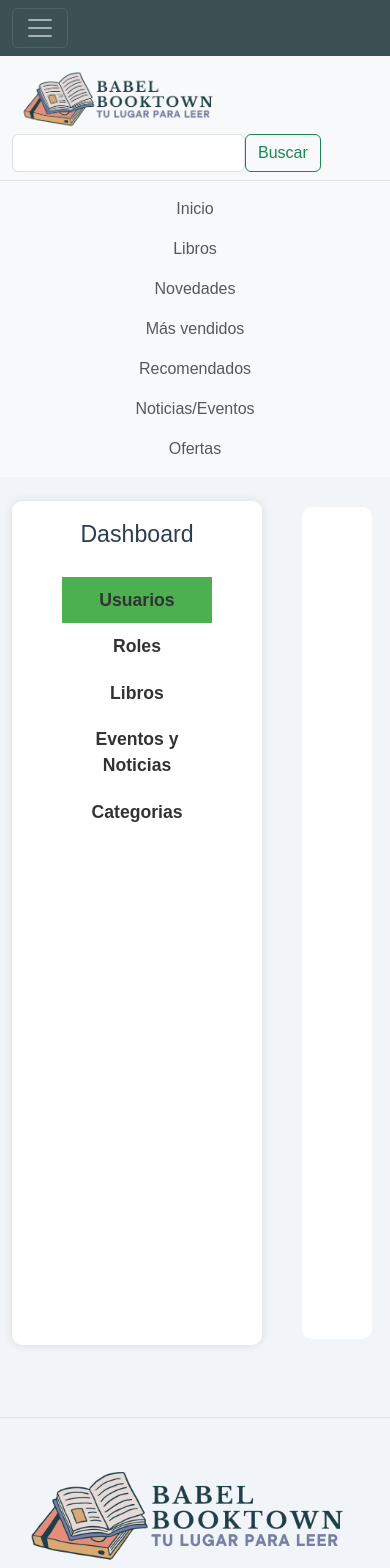
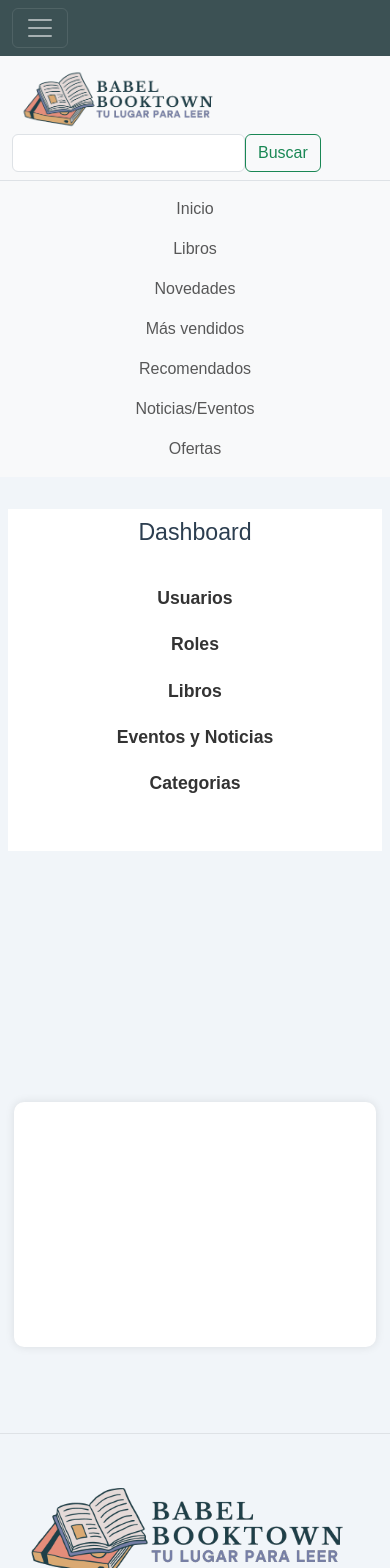
Before and after one commit to DianaRojasUwU/DianaRojasUwU.github.io, a Vue app in the folder babelfrontnend_vue/: page /vistaAdmin in a window 390 px wide. Shown: the top 1568 px of the page. Built offline with nearby package versions, Linux system fonts and the light colour scheme; no server answers; a small style sheet from the web is missing.

Commit message:
Cambios en el proyecto

```diff
--- a/babelfrontnend_vue/src/App.vue
+++ b/babelfrontnend_vue/src/App.vue
@@ -1,13 +1,15 @@
 <template>
+  <div id="app">
     <Navbar></Navbar>
     <div class="home">
       <br>
-  <div class="home container"> <!-- Agregamos la clase "container" -->
+      <div class="container">
         <router-view/>
       </div>
       <br>
     </div>
     <FooterVue></FooterVue>
+  </div>
 </template>
 
 <script>
@@ -23,10 +25,11 @@ export default {
 }
 </script>
 
-
 <style>
 #app {
-  font-family: Avenir, Helvetica, Arial, sans-serif;
+  display: flex;
+  flex-direction: column;
+  font-family: 'Avenir', 'Helvetica', 'Arial', sans-serif;
   -webkit-font-smoothing: antialiased;
   -moz-osx-font-smoothing: grayscale;
   text-align: center;
@@ -34,7 +37,7 @@ export default {
 }
 
 nav {
-  padding: 30px;
+  padding: 1rem;
 }
 
 nav a {
@@ -45,4 +48,18 @@ nav a {
 nav a.router-link-exact-active {
   color: #42b983;
 }
+
+.home .container {
+  padding: 1rem; /* Ajuste el espaciado según sus necesidades */
+}
+
+@media (max-width: 768px) {
+  nav {
+    padding: 0.5rem; /* Espaciado reducido en dispositivos móviles */
+  }
+
+  .home .container {
+    padding: 0.5rem; /* Espaciado reducido en dispositivos móviles */
+  }
+}
 </style>
--- a/babelfrontnend_vue/src/components/Sidebar.vue
+++ b/babelfrontnend_vue/src/components/Sidebar.vue
@@ -7,7 +7,7 @@
       </div>
 
       <ul class="list-unstyled components">
-        <li class="active">
+        <li class="">
           <router-link to="/vistaAdmin/ListarUsuario" class="button">
             <span class="text">Usuarios</span>
           </router-link>
@@ -47,25 +47,24 @@ export default {
 };
 </script>
 
+
 <style scoped>
 #app {
   display: flex;
 }
 
 #sidebar {
-  height: 100%;
-  position: absolute;
   width: 250px;
   background: #fff;
   padding-top: 20px;
   box-shadow: 0 0 10px rgba(0, 0, 0, 0.1);
+  border-radius: 10px;
   transition: width 0.3s ease, border-radius 0.3s ease;
-  border-radius: 10px; /* Ajusta según tu preferencia */
 }
 
 #sidebar:hover {
   width: 280px;
-  border-radius: 15px; /* Ajusta según tu preferencia */
+  border-radius: 15px;
 }
 
 #sidebar .sidebar-header {
@@ -96,12 +95,33 @@ export default {
 }
 
 #content {
+  margin-top: 20px;
   margin-left: 250px;
   padding: 20px;
   transition: margin-left 0.3s ease;
 }
 
-#sidebar:hover + #content {
-  margin-left: 280px;
+@media (max-width: 768px) {
+  #app {
+    flex-direction: column;
+    align-items: stretch;
+  }
+
+  #sidebar {
+    width: 100%;
+    border-radius: 0;
+    box-shadow: none;
+    position: static;
+    padding-top: 10px;
+  }
+
+  #sidebar:hover {
+    width: 100%;
+  }
+
+  #content {
+    margin-top: 0;
+    margin-left: 0;
+  }
 }
 </style>
--- a/babelfrontnend_vue/src/views/vistaAdmin.vue
+++ b/babelfrontnend_vue/src/views/vistaAdmin.vue
@@ -1,12 +1,11 @@
 <template>
 	<div class="dashboard">
 	  <Sidebar/>
-        <div class="content ">
+	  <div class="content">
 		<router-view/>
 	  </div>
 	</div>
   </template>
-
 
   <script setup>
   import Sidebar from '../components/Sidebar.vue'
@@ -17,19 +16,33 @@ import Sidebar from '../components/Sidebar.vue'
   .dashboard {
 	display: grid;
 	grid-template-columns: 1fr 5fr;
-    height: 100vh;
-    // width: 100vw;
+	min-height: 100vh; /* Ajuste mínimo de altura al 100% de la ventana */
   }
 
   .content {
 	background-color: white;
 	border-radius: 10px;
-    margin: 6px 6px 6px 0px;
+	margin: 6px 6px 0 6px; /* Elimina el margen inferior */
+	padding: 20px;
+	box-shadow: 0 0 10px rgba(0, 0, 0, 0.1);
+	overflow-y: auto;
+	height: calc(80% - 10px); /* Ajuste la altura al espacio restante */
   }
-h2{
+  @media (max-width: 768px) {
+  .dashboard {
+    grid-template-columns: 1fr; /* Cambia a una columna en dispositivos móviles */
+  }
+
+  .content {
+    margin: 6px;
+    height: auto; /* Altura automática en dispositivos móviles */
+  }
+}
+  h2 {
 	color: white;
   }
-a{
+
+  a {
 	text-decoration: none;
 	color: white;
   }
@@ -75,4 +88,5 @@ button {
 	  }
 	}
   }
+
   </style>
```
Lines whose indentation alone changed are shown as unchanged.
